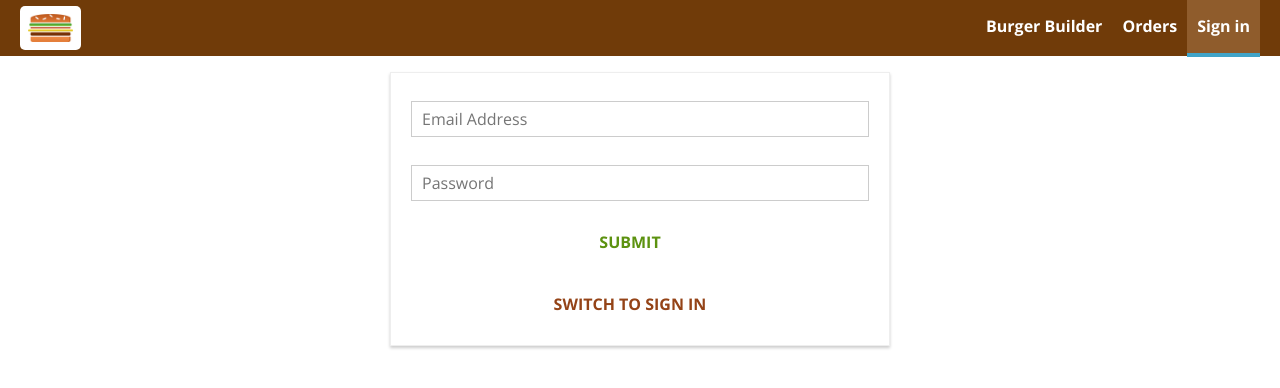
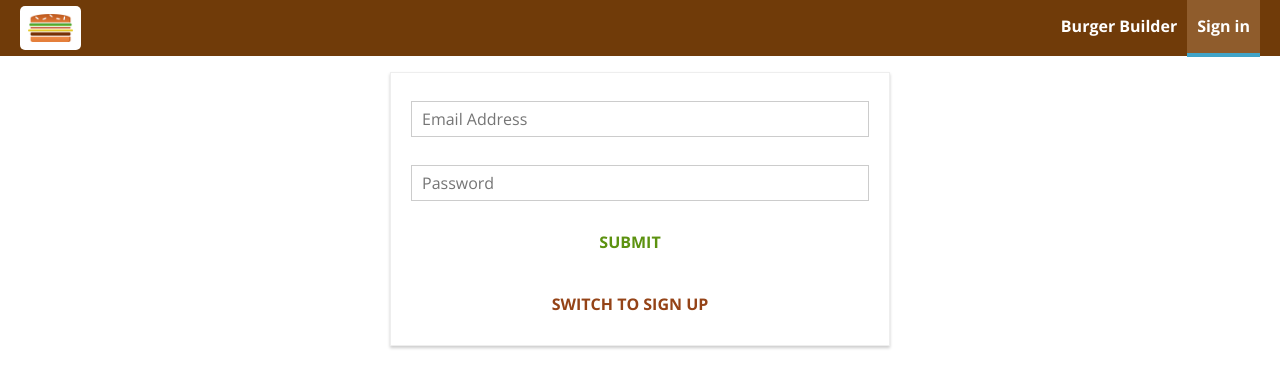
Before and after one commit to igorini/react-burger-builder, a React (Create React App) app: page /auth in a window 1280 px wide. Shown: the top 388 px of the page. Built offline with nearby package versions, Linux system fonts and the light colour scheme.

Commit message:
Set appropriate redirects when ordering and signing in

```diff
--- a/src/components/Burger/BuildControls/BuildControls.js
+++ b/src/components/Burger/BuildControls/BuildControls.js
@@ -27,7 +27,7 @@ const BuildControls = (props) => (
       disabled={!props.purchasable}
       onClick={props.orderNowClicked}
     >
-      Order Now
+      {props.signedIn ? 'ORDER NOW' : 'SIGN IN TO ORDER'}
     </Styled.OrderButton>
   </Styled.BuildControls>
 )
--- a/src/components/Navigation/NavigationItems/NavigationItems.js
+++ b/src/components/Navigation/NavigationItems/NavigationItems.js
@@ -2,13 +2,13 @@ import React from 'react'
 import * as Styled from './styled'
 import NavigationItem from './NavigationItem/NavigationItem'
 
-const NavigationItems = (props) => (
+const NavigationItems = ({ signedIn }) => (
   <Styled.NavigationItems>
     <NavigationItem link="/" exact>
       Burger Builder
     </NavigationItem>
-    <NavigationItem link="/orders">Orders</NavigationItem>
-    {!props.signedIn ? (
+    {signedIn ? <NavigationItem link="/orders">Orders</NavigationItem> : null}
+    {!signedIn ? (
       <NavigationItem link="/auth">Sign in</NavigationItem>
     ) : (
       <NavigationItem link="/logout">Logout</NavigationItem>
--- a/src/containers/Auth/Auth.js
+++ b/src/containers/Auth/Auth.js
@@ -8,6 +8,7 @@ import { connect } from 'react-redux'
 import withErrorHandler from 'hoc/withErrorHandler/withErrorHandler'
 import axios from 'axios-orders'
 import Spinner from 'components/UI/Spinner/Spinner'
+import { Redirect } from 'react-router-dom'
 
 const Auth = (props) => {
   const [controls, setControls] = useState({
@@ -41,7 +42,7 @@ const Auth = (props) => {
     },
   })
 
-  const [isSignUp, setIsSignUp] = useState(true)
+  const [isSignUp, setIsSignUp] = useState(false)
 
   const inputChangedHandler = (event, controlName) => {
     const updatedControls = {
@@ -97,9 +98,13 @@ const Auth = (props) => {
   const switchAuthModeHandler = () => setIsSignUp(!isSignUp)
 
   const errorMessage = props.error ? <p>{props.error.message}</p> : null
+  const redirectIfSignedIn = props.signedIn ? (
+    <Redirect to={props.authRedirectPath} />
+  ) : null
 
   return !props.loading ? (
     <Styled.Auth>
+      {redirectIfSignedIn}
       {errorMessage}
       <form onSubmit={submitHandler}>
         {formElementsArray.map((formElement) => (
@@ -127,6 +132,8 @@ const Auth = (props) => {
 const mapStateToProps = (state) => ({
   loading: state.auth.loading,
   error: state.auth.error,
+  signedIn: state.auth.token !== null,
+  authRedirectPath: state.burger.authRedirectPath,
 })
 
 const mapDispatchToProps = (dispatch) => {
--- a/src/containers/BurgerBuilder/BurgerBuilder.js
+++ b/src/containers/BurgerBuilder/BurgerBuilder.js
@@ -19,7 +19,8 @@ const BurgerBuilder = (props) => {
     fetchIngredients()
   }, [fetchIngredients])
 
-  const orderNowHandler = () => setPurchasing(true)
+  const orderNowHandler = () =>
+    props.signedIn ? setPurchasing(true) : props.history.push('/auth')
   const purchaseCancelHandler = () => setPurchasing(false)
   const purchaseContinueHandler = () => {
     props.initPurchase()
@@ -54,6 +55,7 @@ const BurgerBuilder = (props) => {
         price={props.price}
         purchasable={props.purchasable}
         orderNowClicked={orderNowHandler}
+        signedIn={props.signedIn}
       />
     </>
   ) : (
@@ -75,6 +77,7 @@ const mapStateToProps = (state) => ({
   price: state.burger.price,
   purchasable: state.burger.purchasable,
   error: state.burger.error,
+  signedIn: state.auth.token !== null,
 })
 
 const mapDispatchToProps = (dispatch) => {
--- a/src/containers/BurgerBuilder/burgerSlice.js
+++ b/src/containers/BurgerBuilder/burgerSlice.js
@@ -16,6 +16,8 @@ const isPurchasable = (ingredients) => {
   return ingredientSum > 0
 }
 
+const evalAuthRedirectPath = (purchasable) => (purchasable ? '/checkout' : '/')
+
 const fetchIngredients = createAsyncThunk(
   'burger/fetchIngredients',
   async () => {
@@ -24,6 +26,11 @@ const fetchIngredients = createAsyncThunk(
   }
 )
 
+const updatePurchasable = (state) => {
+  state.purchasable = isPurchasable(state.ingredients)
+  state.authRedirectPath = evalAuthRedirectPath(state.purchasable)
+}
+
 const burgerSlice = createSlice({
   name: 'burger',
   initialState: {
@@ -31,6 +38,7 @@ const burgerSlice = createSlice({
     price: initialPrice,
     purchasable: false,
     error: false,
+    authRedirectPath: '/',
   },
   reducers: {
     addIngredient(state, action) {
@@ -40,7 +48,7 @@ const burgerSlice = createSlice({
         [ingredientName]: state.ingredients[ingredientName] + 1,
       }
       state.price = state.price + INGREDIENT_PRICES[ingredientName]
-      state.purchasable = isPurchasable(state.ingredients)
+      updatePurchasable(state)
     },
     removeIngredient(state, action) {
       const ingredientName = action.payload
@@ -49,7 +57,7 @@ const burgerSlice = createSlice({
         [ingredientName]: state.ingredients[ingredientName] - 1,
       }
       state.price = state.price - INGREDIENT_PRICES[ingredientName]
-      state.purchasable = isPurchasable(state.ingredients)
+      updatePurchasable(state)
     },
   },
   extraReducers: {
@@ -63,6 +71,7 @@ const burgerSlice = createSlice({
       }
       state.error = false
       state.price = initialPrice
+      updatePurchasable(state)
     },
     [fetchIngredients.rejected]: (state) => {
       state.error = true
```
